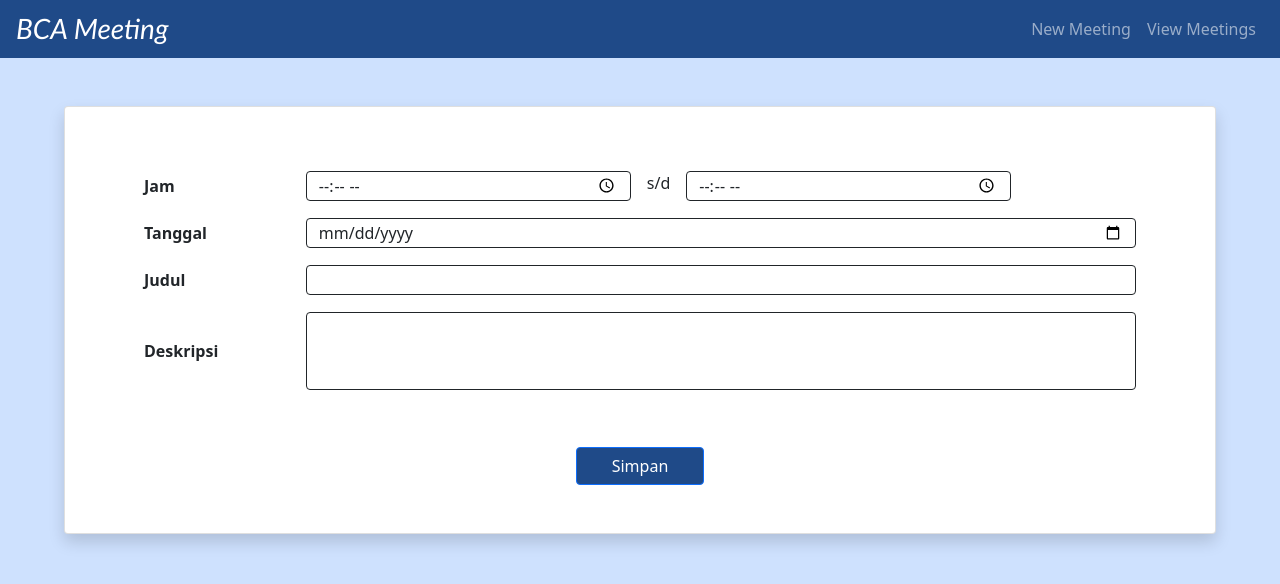
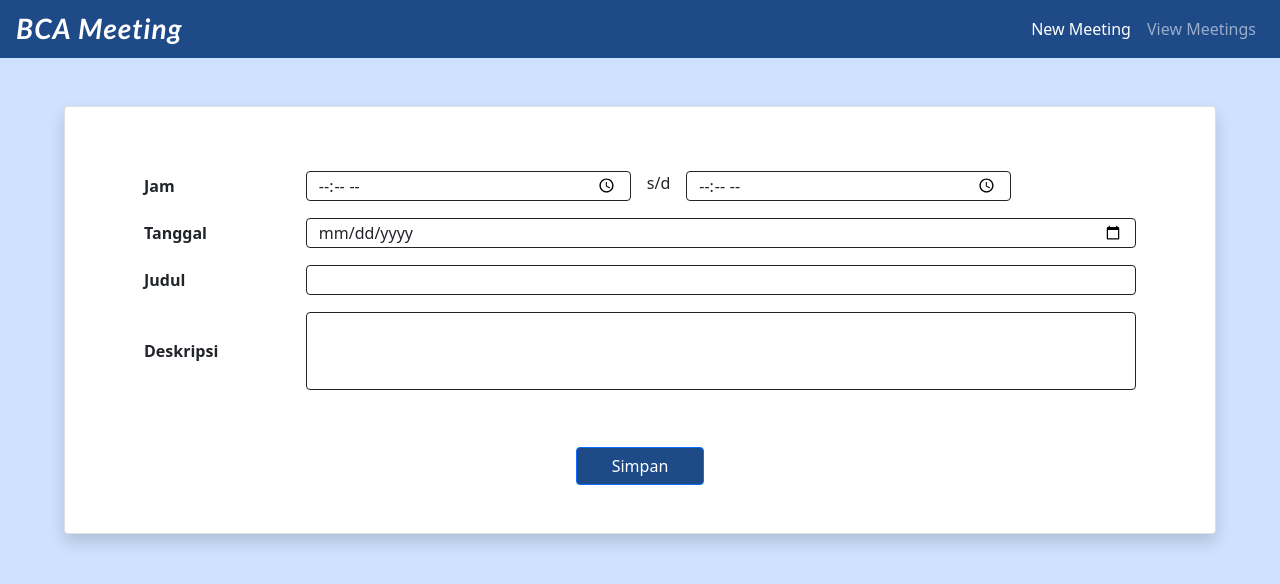
Before and after one commit to kevinnovianp/Task, an Angular app: page /new_meeting in a window 1280 px wide. Shown: the top 584 px of the page. Built offline with nearby package versions, Linux system fonts and the light colour scheme.

Commit message:
highlight navbar

```diff
--- a/src/app/navbar/navbar.component.html
+++ b/src/app/navbar/navbar.component.html
@@ -1,6 +1,6 @@
 <nav class="navbar navbar-expand-lg navbar-dark d-flex justify-content-between px-3" style="background-color: var(--bca)">
   <h3 class="mb-1 mt-1 align-self-start" style="color: white; font-family: Calibri;">
-      <i>BCA Meeting</i>
+      <b style="letter-spacing: 1px;"><i>BCA Meeting</i></b>
   </h3>
   <div class="">
       <button class="navbar-toggler" type="button" data-toggle="collapse" data-target="#navbarNav" aria-controls="navbarNav" aria-expanded="false" aria-label="Toggle navigation">
@@ -9,10 +9,10 @@
       <div class="collapse navbar-collapse" id="navbarNav">
           <ul class="navbar-nav">
               <li class="nav-item">
-                  <a id="home" class="nav-link" routerLink="/new_meeting">New Meeting</a>
+                  <a id="home" class="nav-link" [routerLink]="['/new_meeting']" [routerLinkActive]="['active']">New Meeting</a>
               </li>
               <li class="nav-item">
-                  <a id="login" class="nav-link" routerLink="/view_meetings">View Meetings</a>
+                  <a id="login" class="nav-link" [routerLink]="['/view_meetings']" [routerLinkActive]="['active']">View Meetings</a>
               </li>
           </ul>
       </div>
```
